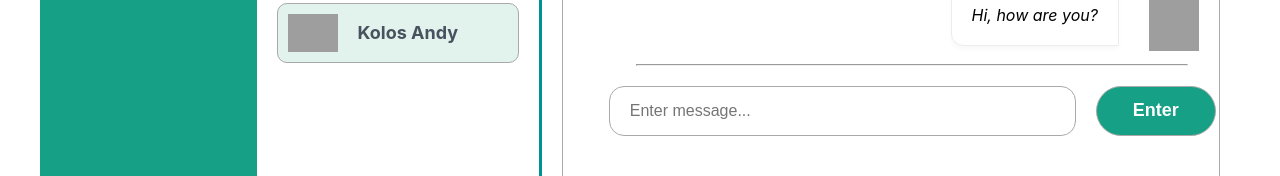
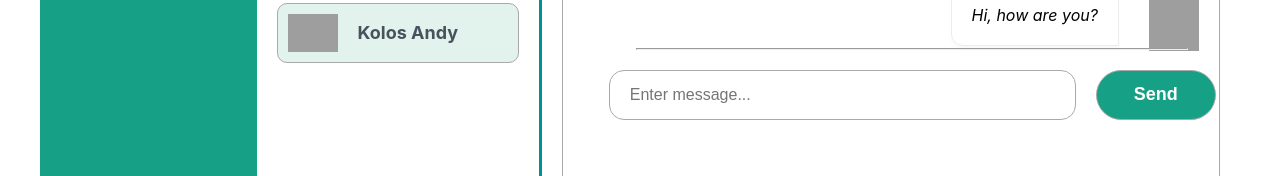
Before and after one commit to Strukov20/Social_NET, a React (Create React App) app: page /dialogs in a window 1280 px wide. Shown: the part 624-800 px from the top of the page. Built offline with nearby package versions, Linux system fonts and the light colour scheme; grey boxes are pictures that could not be loaded.

Commit message:
remove ref from Dialogs page

```diff
--- a/src/App.js
+++ b/src/App.js
@@ -12,7 +12,6 @@ import {SideBar} from "./components/SideBar/sideBar";
 
 
 const App = (props) => {
-    console.log(props)
     return (
             <BrowserRouter>
                 <div className='wrapper'>
@@ -22,9 +21,7 @@ const App = (props) => {
                         <Navbar />
                         <Route path='/dialogs'
                                render={ () => <Dialogs
-                                   dialogsPage={props.state.dialogsPage}
-                                   dispatch={props.dispatch}
-                                   newMessageText={props.state.dialogsPage.newMessageText}
+                                   store={props.store}
                                /> }/>
                         <Route path='/profile'
                                render={ () => <Profile
--- a/src/components/Dialogs/Dialogs.jsx
+++ b/src/components/Dialogs/Dialogs.jsx
@@ -6,19 +6,22 @@ import {addMessageActionCreator, UpdateNewMessageTextActionCreator} from "../../
 
 const Dialogs = (props) => {
 
-    const dialogsElements = props.dialogsPage.dialogs.map( dialog => <DialogItem  name={dialog.name} id={dialog.id}/> )
+    const state = props.store.getState().dialogsPage;
 
-    const messagesElements = props.dialogsPage.messages.map( message => <Message message={message} /> )
+    const dialogsElements = state.dialogs.map( dialog => <DialogItem  name={dialog.name} id={dialog.id}/> )
 
-    const newMessageElement = React.createRef();
+    const messagesElements = state.messages.map( message => <Message message={message} /> )
+
+    const newMessageText = state.newMessageText;
+
+
     const addMessage = () => {
-        props.dispatch(addMessageActionCreator());
+        props.store.dispatch(addMessageActionCreator());
     }
 
-    let onMessageChange = () => {
-        let newWord = newMessageElement.current.value;
-        const action = UpdateNewMessageTextActionCreator(newWord)
-        props.dispatch(action);
+    let onMessageChange = (e) => {
+        let newWord = e.target.value;
+        props.store.dispatch(UpdateNewMessageTextActionCreator(newWord));
     }
 
     return (
@@ -33,10 +36,10 @@ const Dialogs = (props) => {
                 </div>
                 <div className="dialogs__mess__sending">
                     <hr className="mess_hr"/>
-                    <input onChange={onMessageChange} ref={newMessageElement}
-                           value={props.newMessageText}
+                    <input onChange={onMessageChange}
+                           value={newMessageText}
                            className="dialogs__mess__sending__input" type="text" placeholder="Enter message..."/>
-                    <button onClick={addMessage} className="dialogs__mess__sending__button">Enter</button>
+                    <button onClick={addMessage} className="dialogs__mess__sending__button">Send</button>
                 </div>
             </div>
 
--- a/src/index.js
+++ b/src/index.js
@@ -9,7 +9,8 @@ import {BrowserRouter} from "react-router-dom";
 let rerenderEntireTree = (state) => {
     ReactDOM.render(
         <BrowserRouter>
-            <App state={store.getState()}
+            <App state={state}
+                 store={store}
                  dispatch={store.dispatch.bind(store)}
             />
         </BrowserRouter>, document.getElementById('root'));
--- a/src/index.scss
+++ b/src/index.scss
@@ -116,7 +116,7 @@ code {
 .profile {
   display: flex;
   margin-top: 40px;
-
+  justify-content: center;
   &__avatar {
     width: 300px;
   }
@@ -328,7 +328,7 @@ code {
   .vertical-line {
     margin: 0 20px;
     border-left: 3px solid ;
-    height: 760px;
+    height: 740px;
     color: #009191;
   }
 
@@ -337,7 +337,7 @@ code {
     border: 1px solid darkgrey;
     border-radius: 10px;
     padding: 20px 10px;
-    min-height: 760px;
+    min-height: 720px;
   }
 
   &__mess-item {
@@ -375,7 +375,7 @@ code {
     position: fixed;
     margin: 0 20px;
     left: 46%;
-    bottom: 5%;
+    bottom: 7%;
     &__input {
       padding: 15px 20px;
       width: 425px;
```
